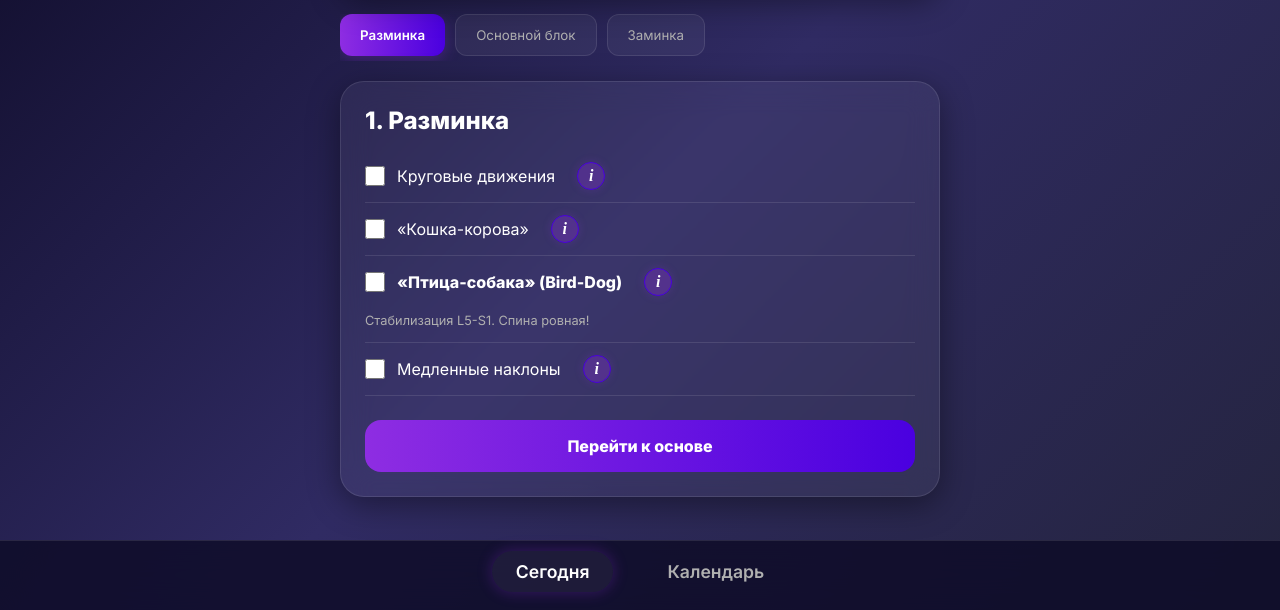
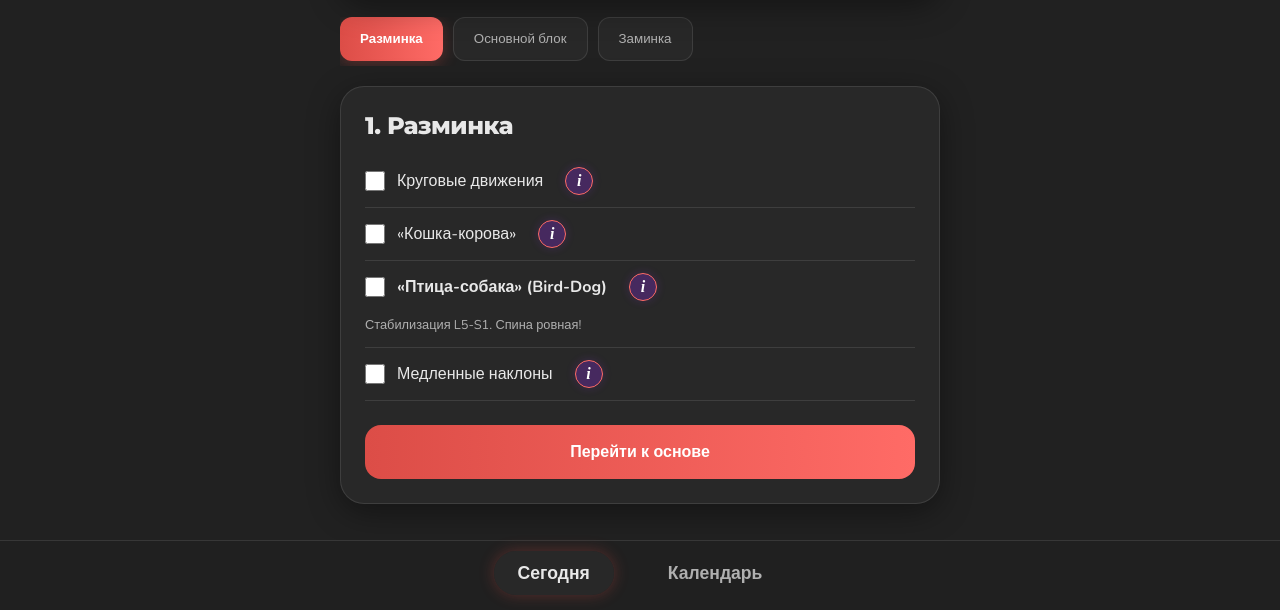
Before and after one commit to RealMichaelSage/SageWorkOut, a plain HTML site: page index.html in a window 1280 px wide. Shown: the part 190-800 px from the top of the page. Drawn offline with nearby package versions, Linux system fonts and the light colour scheme.

Commit message:
Branding update: Red/Dark theme with Montserrat and Nunito fonts

```diff
--- a/index.html
+++ b/index.html
@@ -3,16 +3,18 @@
 <head>
     <meta charset="UTF-8">
     <meta name="viewport" content="width=device-width, initial-scale=1.0, maximum-scale=1.0, user-scalable=no, viewport-fit=cover">
-    <meta name="theme-color" content="#0f0c29">
+    <meta name="theme-color" content="#212121">
+    <meta name="mobile-web-app-capable" content="yes">
     <meta name="apple-mobile-web-app-capable" content="yes">
     <meta name="apple-mobile-web-app-status-bar-style" content="black-translucent">
+    <meta name="apple-mobile-web-app-title" content="SAGEWorkOut">
     <link rel="manifest" href="manifest.json">
     <link rel="apple-touch-icon" href="assets/icon-192.png">
     <title>SAGEWorkOut - Плавный подъем 2026</title>
     <link rel="stylesheet" href="style.css">
     <link rel="preconnect" href="https://fonts.googleapis.com">
     <link rel="preconnect" href="https://fonts.gstatic.com" crossorigin>
-    <link href="https://fonts.googleapis.com/css2?family=Inter:wght@400;600;800&display=swap" rel="stylesheet">
+    <link href="https://fonts.googleapis.com/css2?family=Montserrat:wght@700;800&family=Nunito:wght@400;600;700&display=swap" rel="stylesheet">
 </head>
 <body>
     <nav class="main-nav">
--- a/style.css
+++ b/style.css
@@ -1,27 +1,35 @@
 :root {
-  --bg-color: #0f0c29;
-  --bg-gradient: linear-gradient(135deg, #0f0c29, #302b63, #24243e);
-  --glass-bg: rgba(255, 255, 255, 0.05);
+  --bg-color: #212121;
+  --bg-gradient: linear-gradient(135deg, #1a1a1a, #2d2d2d);
+  --glass-bg: rgba(45, 45, 45, 0.7);
   --glass-border: rgba(255, 255, 255, 0.1);
-  --accent-primary: #8e2de2;
-  --accent-secondary: #4a00e0;
+  --accent-primary: #dc4d47;
+  --accent-secondary: #ff6b66;
   --accent-success: #00f2fe;
-  --text-main: #ffffff;
+  --text-main: #e8e8e8;
   --text-muted: #b0b0b0;
   --warning-bg: rgba(255, 71, 87, 0.2);
   --warning-border: #ff4757;
+  --accent-glow: rgba(220, 77, 71, 0.3);
+  --font-header: 'Montserrat', sans-serif;
+  --font-body: 'Nunito', sans-serif;
 }
 
 * {
   margin: 0;
   padding: 0;
   box-sizing: border-box;
-  font-family: 'Inter', -apple-system, sans-serif;
+  font-family: var(--font-body);
+}
+
+h1, h2, h3 {
+  font-family: var(--font-header);
+  font-weight: 800;
+  letter-spacing: -0.5px;
 }
 
 body {
-  background: var(--bg-gradient);
-  background-attachment: fixed;
+  background: var(--bg-color);
   color: var(--text-main);
   min-height: 100vh;
   padding-top: calc(70px + env(safe-area-inset-top));
@@ -39,7 +47,7 @@ body {
   left: 0;
   right: 0;
   height: calc(70px + env(safe-area-inset-bottom));
-  background: rgba(15, 12, 41, 0.85);
+  background: rgba(33, 33, 33, 0.95);
   backdrop-filter: blur(25px);
   z-index: 1000;
   display: flex;
@@ -66,7 +74,7 @@ body {
 .tab-btn.active {
   color: var(--text-main);
   background: var(--glass-bg);
-  box-shadow: 0 0 15px rgba(142, 45, 226, 0.3);
+  box-shadow: 0 0 15px var(--accent-glow);
 }
 
 #app-container {
@@ -90,7 +98,7 @@ body {
 header h1 {
   font-size: 2rem;
   font-weight: 800;
-  background: linear-gradient(to right, #00f2fe, #4facfe);
+  background: linear-gradient(to right, var(--accent-primary), var(--accent-secondary));
   -webkit-background-clip: text;
   background-clip: text;
   -webkit-text-fill-color: transparent;
@@ -125,7 +133,7 @@ header h1 {
   color: white;
   border: none;
   font-weight: 600;
-  box-shadow: 0 4px 15px rgba(142, 45, 226, 0.3);
+  box-shadow: 0 4px 15px var(--accent-glow);
 }
 
 .exercise-list {
@@ -203,8 +211,8 @@ header h1 {
 }
 
 .set-item.completed {
-  background: linear-gradient(135deg, #00f2fe 0%, #4facfe 100%);
-  color: #0f0c29;
+  background: linear-gradient(135deg, var(--accent-primary) 0%, var(--accent-secondary) 100%);
+  color: white;
   border: none;
   transform: scale(0.95);
 }
@@ -282,7 +290,7 @@ header h1 {
 input[type="checkbox"] {
   width: 18px;
   height: 18px;
-  accent-color: var(--accent-success);
+  accent-color: var(--accent-primary);
 }
 
 /* Calendar Specific Styles */
@@ -340,8 +348,8 @@ input[type="checkbox"] {
 }
 
 .day-cell.today {
-  border-color: var(--accent-success);
-  background: rgba(0, 242, 254, 0.1);
+  border-color: var(--accent-primary);
+  background: var(--accent-glow);
   font-weight: 800;
 }
 
```
Also changed, not shown: manifest.json.
